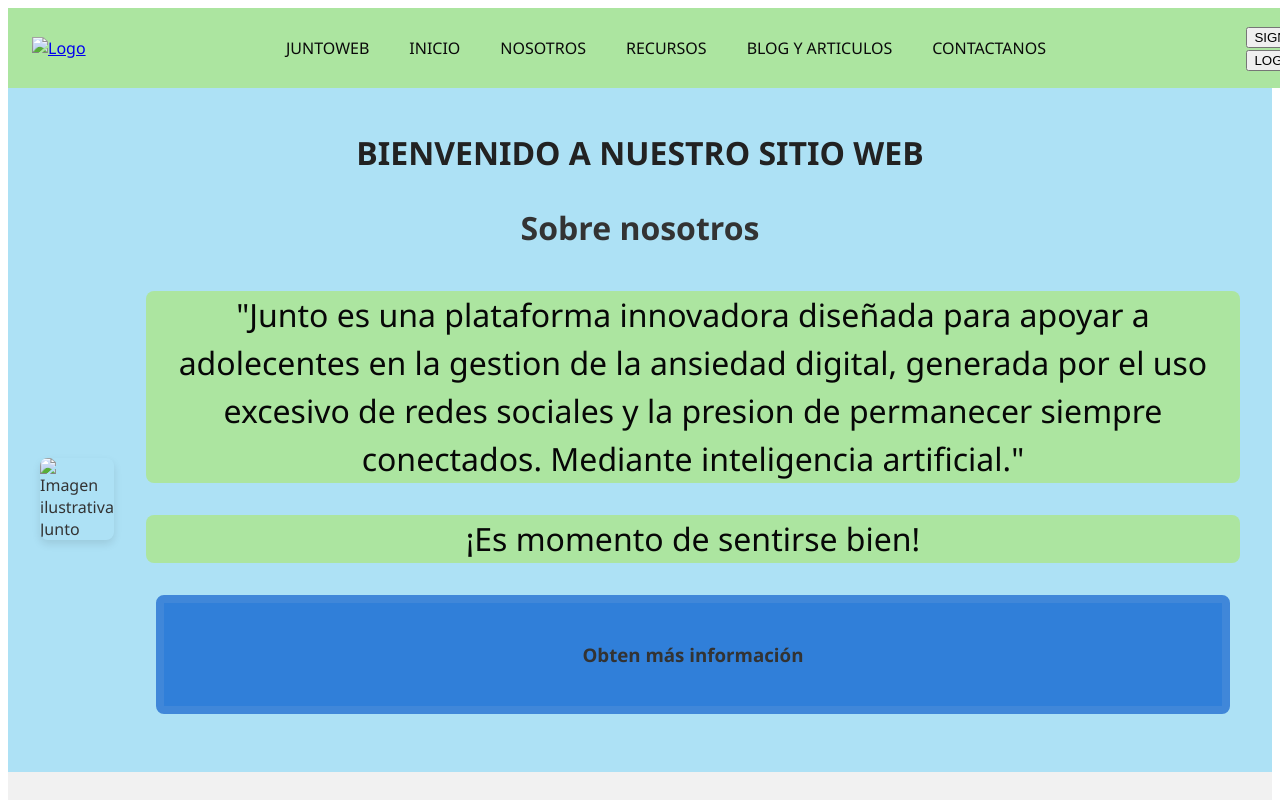
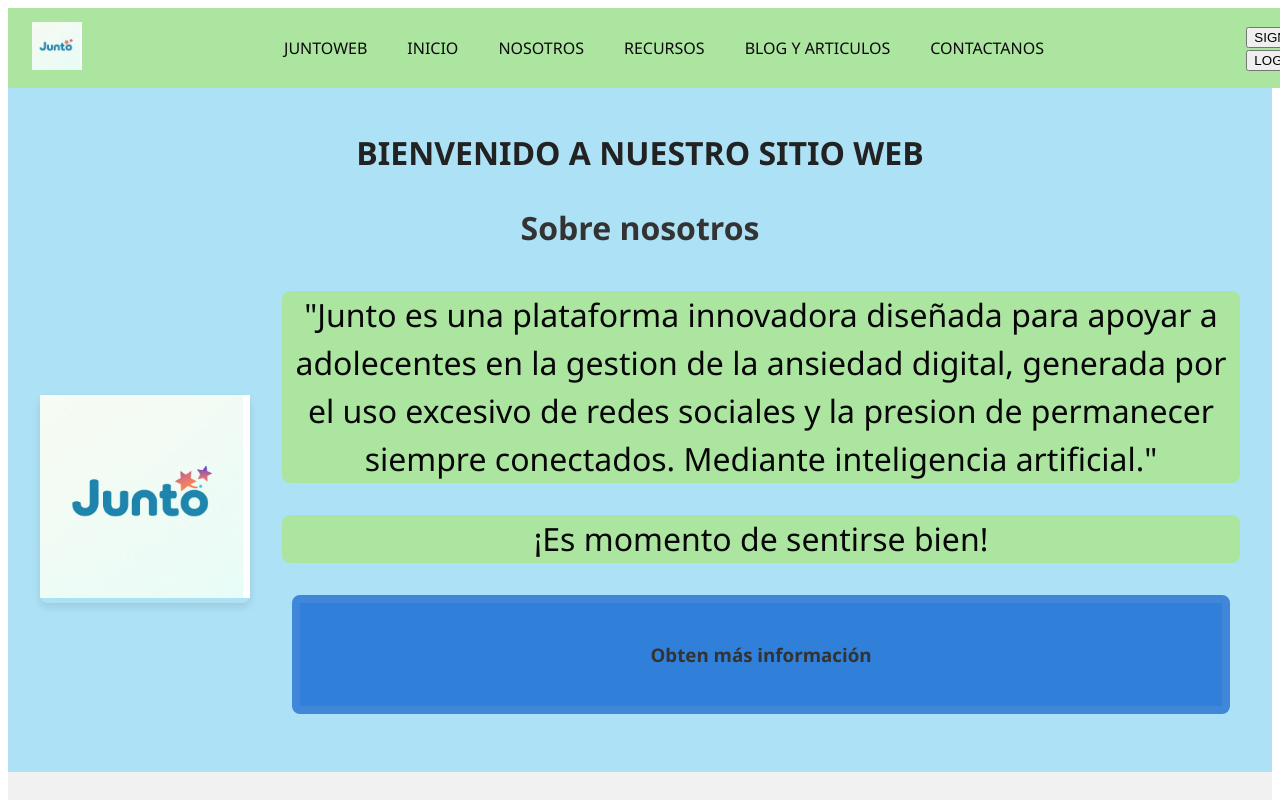
Before and after one commit to Challenge12-G04/Challenge13-Grupo04, a plain HTML site: page public/index.html in a window 1280 px wide. Shown: the top 800 px of the page. Drawn offline with Linux system fonts and the light colour scheme; files that its build step writes are made by us from their sources.

Commit message:
commit page

```diff
--- a/public/assets/styles/styles.css
+++ b/public/assets/styles/styles.css
@@ -114,14 +114,13 @@ body {
 /* IMAGEN */
 .bienvenido-imagen {
     flex: 1; /* Toma la mitad del espacio */
-}
-
-.bienvenido-imagen img {
     width: 70%; /* Ocupa el ancho completo del contenedor */
     height: auto; /* Mantiene la proporción */
     border-radius: 0.5rem; /* Bordes redondeados */
     box-shadow: 0 0.25rem 0.5rem rgba(0, 0, 0, 0.1); /* Sombra sutil */
 }
+
+
 .Texto-conteiner{
     flex-direction: column;
 }
--- a/public/index.html
+++ b/public/index.html
@@ -4,18 +4,18 @@
     <meta charset="UTF-8" />
     <meta name="viewport" content="width=device-width, initial-scale=1.0" />
     <title>Landing Page - Curso IHC y TM</title>
-    <link rel="stylesheet" href="styles.css" />
     <link
             rel="stylesheet"
             href="https://fonts.googleapis.com/css2?family=Anton&family=Noto+Sans:ital,wght@0,100..900;1,100..900&display=swap"
     />
     <script src="assets/scripts/main.js"></script>
+    <link rel="stylesheet" href="assets/styles/styles.css">
 </head>
 <body>
 <!-- MENÚ SUPERIOR -->
 <nav class="top-header">
     <a href="#" class="logo">
-        <img src="assets/Images/JUNTOLOGO.png" height="203" width="210"
+       <img src="assets/images/JUNTOLOGO.png" height="203" width="210"
              alt="Logo"/>
     </a>
     <!-- BOTÓN HAMBURGUESA -->
@@ -59,9 +59,8 @@
 
     <div class="bienvenido-contenido">
         <div class="bienvenido-imagen">
-            <img src="assets/Images/JUNTOLOGO.png" height="203" width="210"
-                 alt="Imagen ilustrativa Junto"
-            />
+            <img src="assets/images/JUNTOLOGO.png" height="203" width="210"
+                  alt="Imagen ilustrativa Junto"/>
 
         </div>
 
```
Also changed, not shown: public/assets/images/JUNTOLOGO.png (added).
